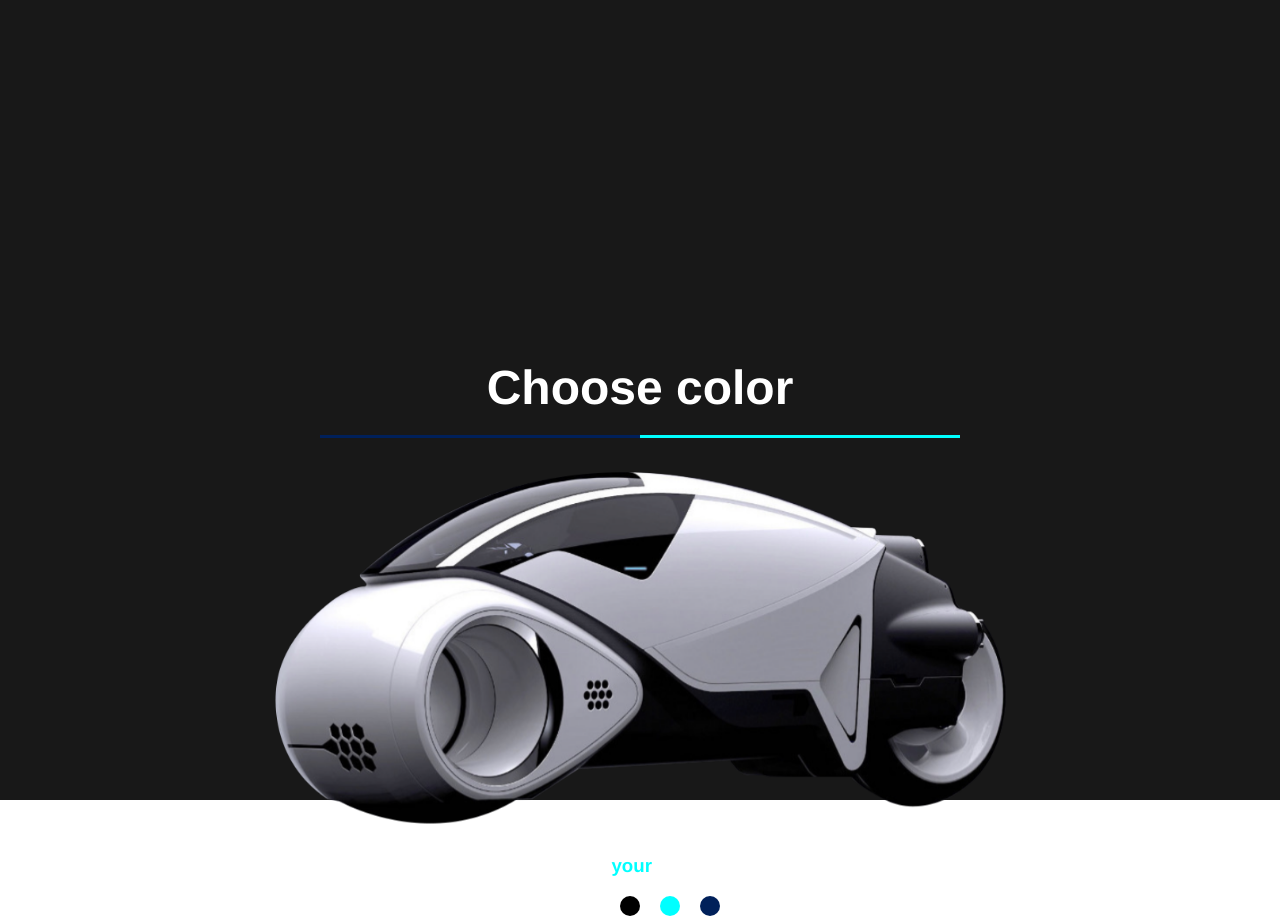
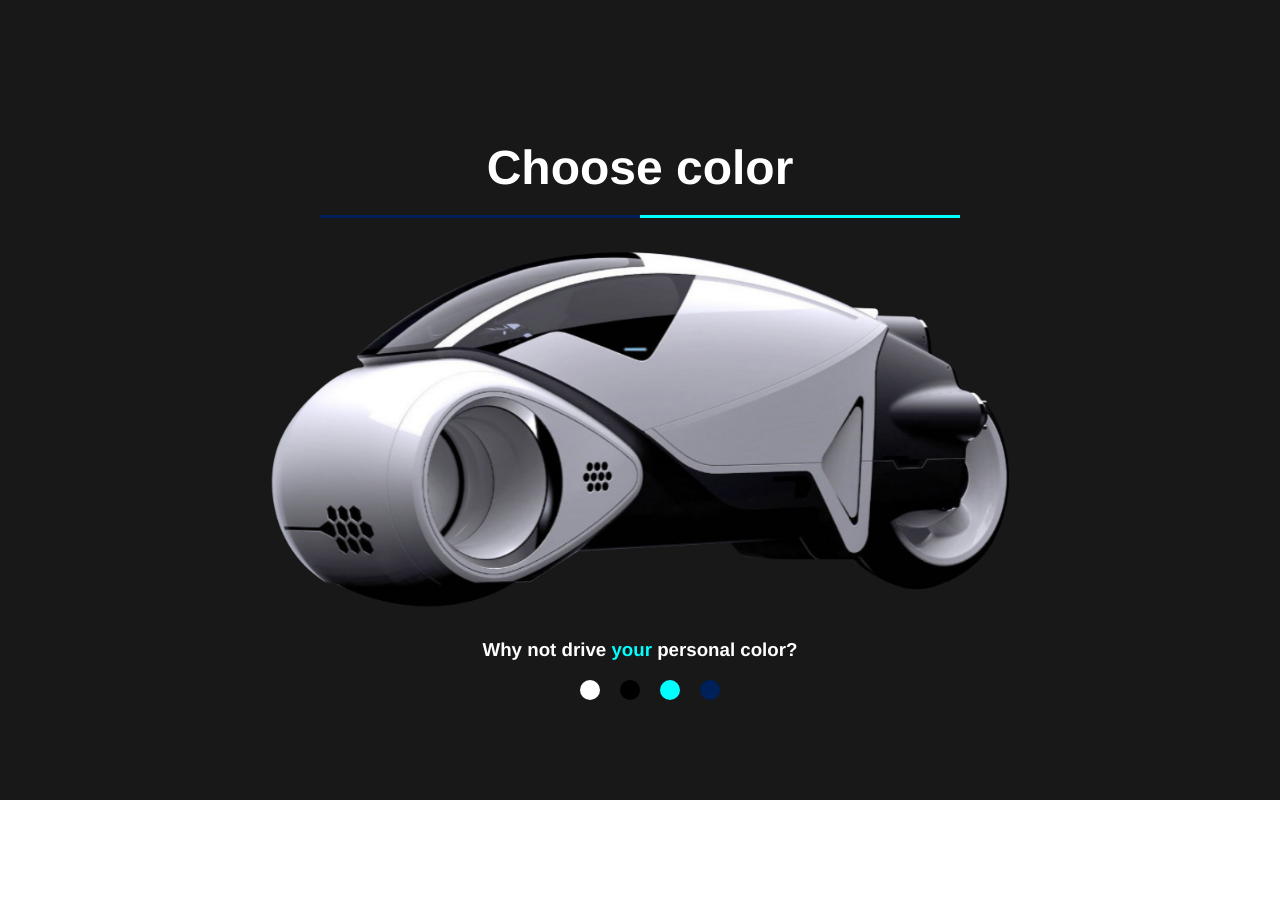
Before and after one commit to brooman/FastSecurity, a Vue app: page / in a window 1280 px wide. After the commit the page ends 800 px from the top, so only its background shows below. Built offline with nearby package versions, Linux system fonts and the light colour scheme.

Commit message:
minor ui change to the .container element.

```diff
--- a/src/components/ChooseColor.vue
+++ b/src/components/ChooseColor.vue
@@ -54,8 +54,6 @@ main {
 }
 
 .container {
-	height: 20%;
-	width: 80%;
 	display: flex;
 	flex-direction: column;
 	justify-content: space-around;
```
